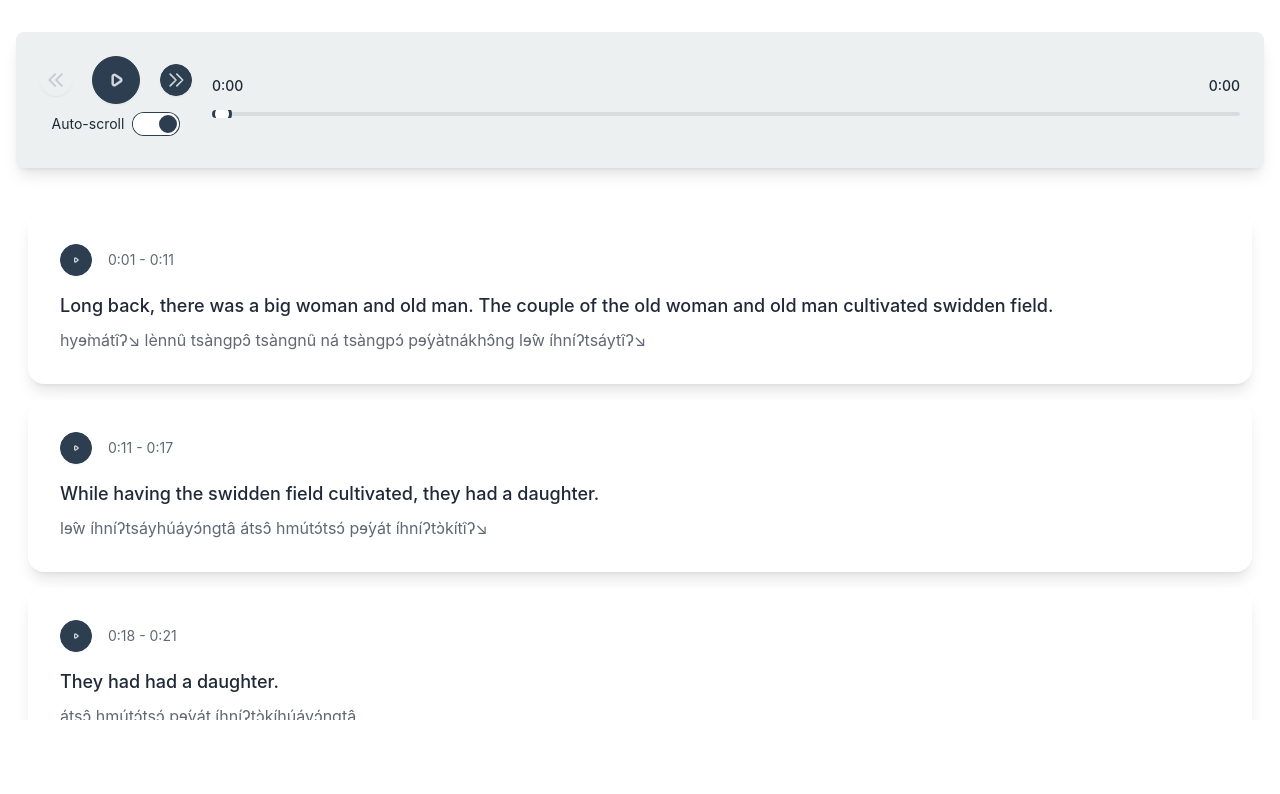
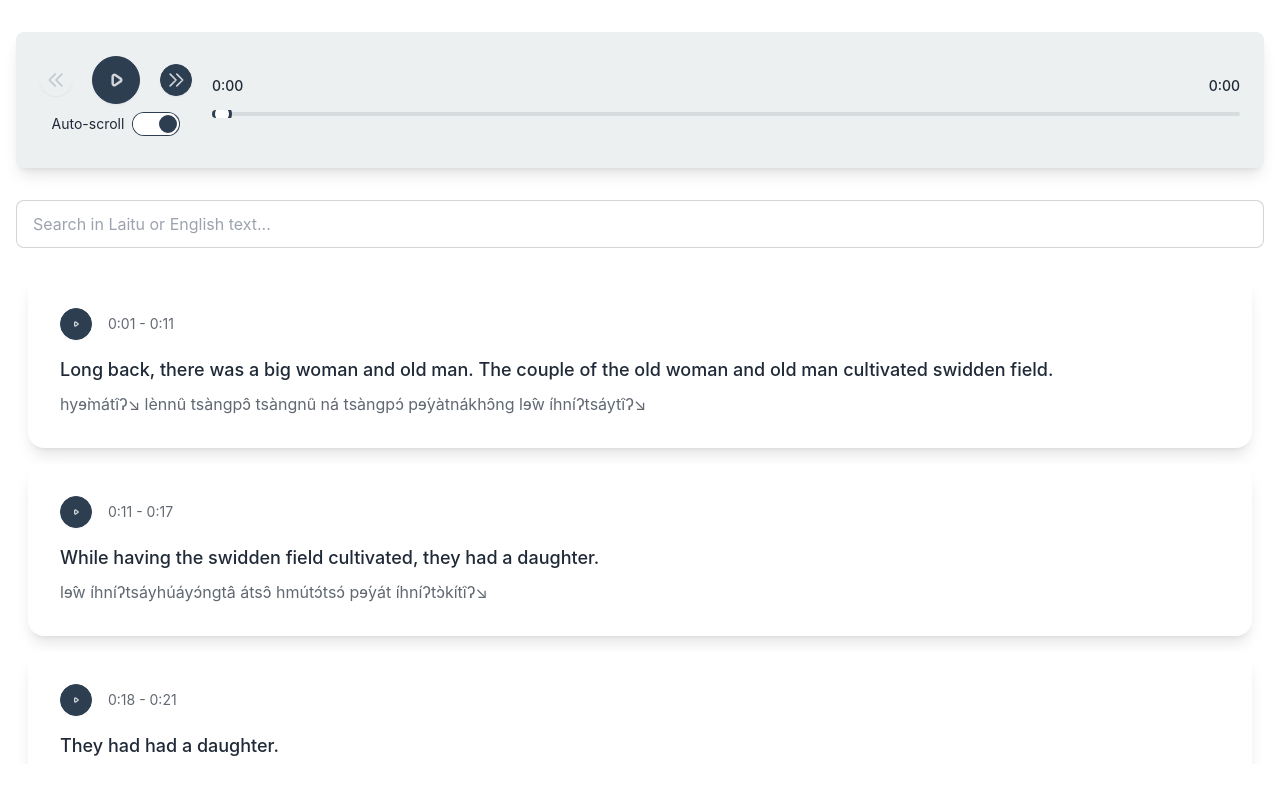
Before and after one commit to asifm91/corpus-web, a SvelteKit app: page /laituAudio in a window 1280 px wide. Shown: the top 794 px of the page. Built offline with nearby package versions, Linux system fonts and the light colour scheme.

Commit message:
search implemented

```diff
--- a/package.json
+++ b/package.json
@@ -24,5 +24,8 @@
 		"tailwindcss": "^3.4.17",
 		"typescript": "^5.0.0",
 		"vite": "^5.4.11"
+	},
+	"dependencies": {
+		"fuse.js": "^7.1.0"
 	}
 }
--- a/src/routes/laituAudio/+page.svelte
+++ b/src/routes/laituAudio/+page.svelte
@@ -3,6 +3,7 @@
   import { fade } from "svelte/transition";
   import laituData from "./Laitu_0003.json";
   import audiofile from "./laitu003.wav";
+  import Fuse from "fuse.js";
 
   let audioPlayer: HTMLAudioElement;
   let currentTime = 0;
@@ -15,6 +16,25 @@
   let isUserScrolling = false;
   let scrollTimeout: number;
   let autoScrollEnabled = true;
+  let searchQuery = "";
+  let filteredData = laituData;
+
+  // Configure Fuse.js
+  const fuseOptions = {
+    keys: ["laituText", "engText"],
+    threshold: 0.4,
+    ignoreLocation: true,
+  };
+  const fuse = new Fuse(laituData, fuseOptions);
+
+  // Add search function
+  $: {
+    if (searchQuery) {
+      filteredData = fuse.search(searchQuery).map((result) => result.item);
+    } else {
+      filteredData = laituData;
+    }
+  }
 
   onMount(() => {
     if (audioPlayer) {
@@ -55,7 +75,7 @@
 
   function updateActiveCard() {
     const previousIndex = activeCardIndex;
-    activeCardIndex = laituData.findIndex(
+    activeCardIndex = filteredData.findIndex(
       (item) => currentTime >= item.startTime && currentTime <= item.endTime
     );
 
@@ -130,6 +150,8 @@
         laituData[nextIndex].endTime,
         nextIndex
       );
+      // Clear search when navigating
+      searchQuery = "";
       if (autoScrollEnabled) {
         scrollToActiveCard();
       }
@@ -144,6 +166,8 @@
         laituData[prevIndex].endTime,
         prevIndex
       );
+      // Clear search when navigating
+      searchQuery = "";
       if (autoScrollEnabled) {
         scrollToActiveCard();
       }
@@ -298,19 +322,36 @@
     </div>
   </div>
 
+  <!-- Add search input before the cards container -->
+  <div class="mb-4">
+    <input
+      type="text"
+      placeholder="Search in Laitu or English text..."
+      class="input input-bordered w-full"
+      bind:value={searchQuery}
+    />
+  </div>
+
   <!-- Transcript Cards -->
   <div
-    class="grid gap-4 h-[65vh] p-3 overflow-auto scroll-smooth"
+    class="flex flex-col gap-4 p-3 overflow-auto min-h-0"
     bind:this={cardsContainer}
     on:scroll={handleScroll}
     data-aos="fade-up"
+    style="max-height: calc(100vh - 300px);"
   >
-    {#each laituData as segment, index}
+    {#each filteredData as segment, index}
       <div
-        data-index={index}
+        data-index={laituData.findIndex(
+          (item) => item.startTime === segment.startTime
+        )}
         class="card bg-base-100 shadow-lg transition-all duration-300 hover:shadow-xl"
-        class:ring-2={index === activeCardIndex}
-        class:ring-primary={index === activeCardIndex}
+        class:ring-2={laituData.findIndex(
+          (item) => item.startTime === segment.startTime
+        ) === activeCardIndex}
+        class:ring-primary={laituData.findIndex(
+          (item) => item.startTime === segment.startTime
+        ) === activeCardIndex}
         bind:this={activeCard}
         transition:fade
       >
@@ -319,9 +360,15 @@
             <button
               class="btn btn-circle btn-sm btn-primary"
               on:click={() =>
-                playSegment(segment.startTime, segment.endTime, index)}
+                playSegment(
+                  segment.startTime,
+                  segment.endTime,
+                  laituData.findIndex(
+                    (item) => item.startTime === segment.startTime
+                  )
+                )}
             >
-              {#if isPlaying && index === activeCardIndex}
+              {#if isPlaying && laituData.findIndex((item) => item.startTime === segment.startTime) === activeCardIndex}
                 <svg
                   xmlns="http://www.w3.org/2000/svg"
                   class="h-4 w-4"
```
Also changed, not shown: 1 other file (tests, documents, lock files or other folders).
